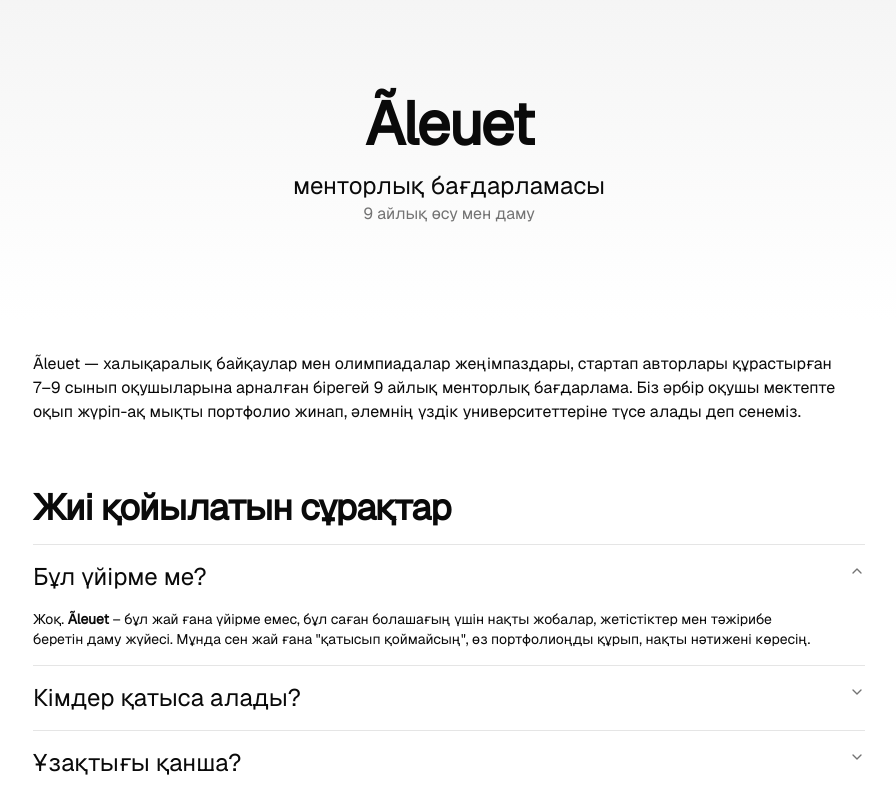
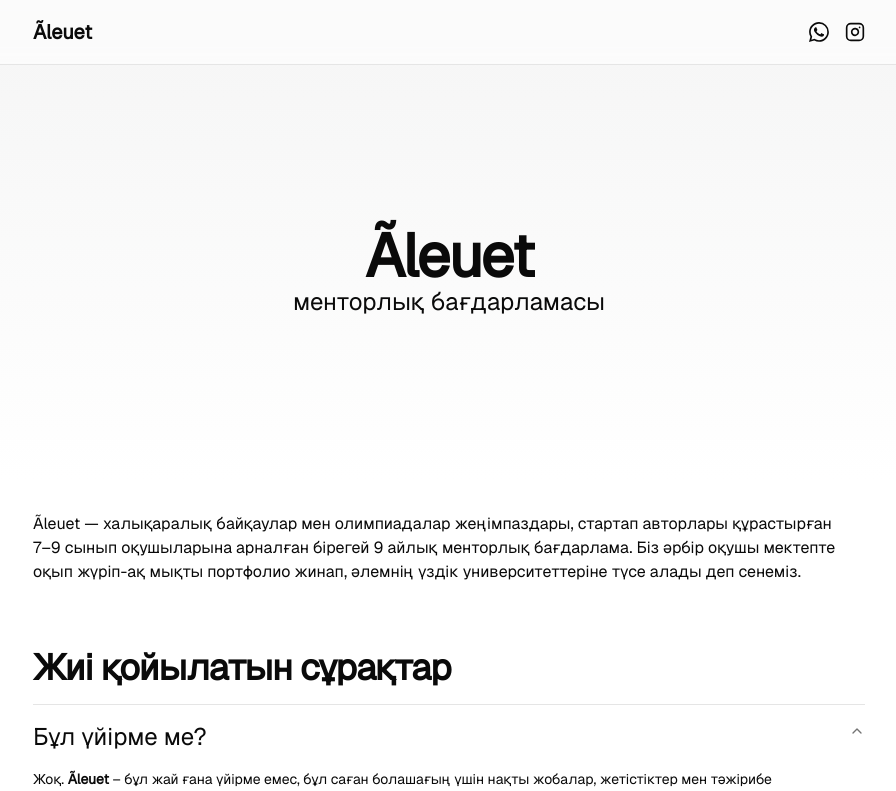
Before and after one commit to decastyle/aleuet, a SvelteKit app: page / in a window 1280 px wide. Shown: the top 791 px of the page, without its empty margins (191-1087 px from the left). Built offline with nearby package versions, Linux system fonts and the light colour scheme.

Commit message:
Navigation bar + Prettier formatting

```diff
--- a/src/app.css
+++ b/src/app.css
@@ -113,8 +113,8 @@
 
 @layer base {
     @font-face {
-    font-family: 'Geist';
-    src: url('/fonts/Geist-Regular.ttf') format('truetype');
+        font-family: "Geist";
+        src: url("/fonts/Geist-Regular.ttf") format("truetype");
         font-style: normal;
         font-weight: normal;
         font-display: swap;
@@ -124,7 +124,7 @@
     }
     body {
         @apply bg-background text-foreground;
-    font-family: 'Geist', sans-serif;
+        font-family: "Geist", sans-serif;
     }
 }
 
--- a/src/routes/+page.svelte
+++ b/src/routes/+page.svelte
@@ -1,166 +1,280 @@
 <script lang="ts">
     import { Separator } from "$lib/components/ui/separator/index.js";
     import * as Accordion from "$lib/components/ui/accordion/index.js";
- import { fade, fly } from 'svelte/transition';
- import { quartOut } from 'svelte/easing';
+    import { fade } from "svelte/transition";
+    import { quartOut } from "svelte/easing";
 </script>
 
+<!-- Navigation Bar -->
 
-<div class="h-[40vh] px-8 mx-auto text-center bg-gradient-to-b from-muted to-background flex items-center justify-center" transition:fade={{duration: 1200, easing: quartOut}}>
- <div class="flex flex-col items-center gap-4">
+<nav
+    class="fixed top-0 left-0 right-0 z-50 bg-card backdrop-blur supports-[backdrop-filter]:bg-background/60 border-b"
+>
+    <div class="flex items-center justify-between h-16 max-w-4xl px-8 mx-auto">
+        <div class="font-bold">
+            <a href="/" class="text-xl">Ãleuet</a>
+        </div>
+        <div class="flex items-center gap-4">
+            <a
+                href="https://wa.me/+77012803322"
+                class="hover:text-primary"
+                aria-label="WhatsApp"
+            >
+                <svg
+                    xmlns="http://www.w3.org/2000/svg"
+                    width="20"
+                    height="20"
+                    fill="currentColor"
+                    class="bi bi-whatsapp"
+                    viewBox="0 0 16 16"
+                >
+                    <path
+                        d="M13.601 2.326A7.85 7.85 0 0 0 7.994 0C3.627 0 .068 3.558.064 7.926c0 1.399.366 2.76 1.057 3.965L0 16l4.204-1.102a7.9 7.9 0 0 0 3.79.965h.004c4.368 0 7.926-3.558 7.93-7.93A7.9 7.9 0 0 0 13.6 2.326zM7.994 14.521a6.6 6.6 0 0 1-3.356-.92l-.24-.144-2.494.654.666-2.433-.156-.251a6.56 6.56 0 0 1-1.007-3.505c0-3.626 2.957-6.584 6.591-6.584a6.56 6.56 0 0 1 4.66 1.931 6.56 6.56 0 0 1 1.928 4.66c-.004 3.639-2.961 6.592-6.592 6.592m3.615-4.934c-.197-.099-1.17-.578-1.353-.646-.182-.065-.315-.099-.445.099-.133.197-.513.646-.627.775-.114.133-.232.148-.43.05-.197-.1-.836-.308-1.592-.985-.59-.525-.985-1.175-1.103-1.372-.114-.198-.011-.304.088-.403.087-.088.197-.232.296-.346.1-.114.133-.198.198-.33.065-.134.034-.248-.015-.347-.05-.099-.445-1.076-.612-1.47-.16-.389-.323-.335-.445-.34-.114-.007-.247-.007-.38-.007a.73.73 0 0 0-.529.247c-.182.198-.691.677-.691 1.654s.71 1.916.81 2.049c.098.133 1.394 2.132 3.383 2.992.47.205.84.326 1.129.418.475.152.904.129 1.246.08.38-.058 1.171-.48 1.338-.943.164-.464.164-.86.114-.943-.049-.084-.182-.133-.38-.232"
+                    />
+                </svg>
+            </a>
+            <a
+                href="https://instagram.com/aleuet.education"
+                class="hover:text-primary"
+                aria-label="Instagram"
+            >
+                <svg
+                    xmlns="http://www.w3.org/2000/svg"
+                    width="20"
+                    height="20"
+                    viewBox="0 0 24 24"
+                    fill="none"
+                    stroke="currentColor"
+                    stroke-width="2"
+                    stroke-linecap="round"
+                    stroke-linejoin="round"
+                >
+                    <rect x="2" y="2" width="20" height="20" rx="5" ry="5" />
+                    <path d="M16 11.37A4 4 0 1 1 12.63 8 4 4 0 0 1 16 11.37z" />
+                    <line x1="17.5" y1="6.5" x2="17.51" y2="6.5" />
+                </svg>
+            </a>
+        </div>
+    </div>
+</nav>
+
+<!-- Main Title -->
+
+<div
+    class="h-[60vh] px-8 mx-auto text-center bg-gradient-to-b from-muted to-background flex items-center justify-center"
+    transition:fade={{ duration: 1200, easing: quartOut }}
+>
+    <div class="flex flex-col items-center pt-16">
         <h1 class="text-6xl font-bold tracking-tight">Ãleuet</h1>
         <div class="flex flex-col items-center">
             <p class="text-2xl">менторлық бағдарламасы</p>
-   <p class="text-muted-foreground">9 айлық өсу мен даму</p>
         </div>
     </div>
 </div>
 
+<!-- Description -->
+
 <div class="max-w-4xl p-8 mx-auto center-grid">
     <p class="flex flex-col gap-4 text-balance">
-  Ãleuet — халықаралық байқаулар мен олимпиадалар жеңімпаздары,
-  стартап авторлары құрастырған 7–9 сынып оқушыларына арналған бірегей 9 айлық менторлық бағдарлама.
-  Біз әрбір оқушы мектепте оқып жүріп-ақ мықты портфолио жинап, әлемнің үздік университеттеріне
-  түсе алады деп сенеміз.
+        Ãleuet — халықаралық байқаулар мен олимпиадалар жеңімпаздары, стартап
+        авторлары құрастырған 7–9 сынып оқушыларына арналған бірегей 9 айлық
+        менторлық бағдарлама. Біз әрбір оқушы мектепте оқып жүріп-ақ мықты
+        портфолио жинап, әлемнің үздік университеттеріне түсе алады деп сенеміз.
     </p>
 </div>
 
+<!-- Frequently Asked Questions -->
+
 <div class="max-w-4xl p-8 mx-auto center-grid">
- <h1 class="flex flex-col w-full gap-4 mb-4 text-4xl font-extrabold tracking-tight scroll-m-20 text-balance">
+    <h1
+        class="flex flex-col w-full gap-4 mb-4 text-4xl font-extrabold tracking-tight scroll-m-20 text-balance"
+    >
         Жиі қойылатын сұрақтар
     </h1>
     <Separator />
     <Accordion.Root type="single" class="w-full" value="item-1">
         <Accordion.Item value="item-1">
-   <Accordion.Trigger class="text-2xl font-regular">Бұл үйірме ме?</Accordion.Trigger>
+            <Accordion.Trigger class="text-2xl font-regular"
+                >Бұл үйірме ме?</Accordion.Trigger
+            >
             <Accordion.Content class="flex flex-col gap-4 text-balance">
                 <p>
-     Жоқ. <strong>Ãleuet</strong> – бұл жай ғана үйірме емес, бұл саған болашағың үшін нақты жобалар, жетістіктер мен тәжірибе беретін даму жүйесі. Мұнда сен жай ғана "қатысып қоймайсың", өз портфолиоңды құрып, нақты нәтижені көресің.
+                    Жоқ. <strong>Ãleuet</strong> – бұл жай ғана үйірме емес, бұл
+                    саған болашағың үшін нақты жобалар, жетістіктер мен тәжірибе
+                    беретін даму жүйесі. Мұнда сен жай ғана "қатысып қоймайсың",
+                    өз портфолиоңды құрып, нақты нәтижені көресің.
                 </p>
             </Accordion.Content>
         </Accordion.Item>
         <Accordion.Item value="item-2">
-   <Accordion.Trigger class="text-2xl font-regular">Кімдер қатыса алады?</Accordion.Trigger>
+            <Accordion.Trigger class="text-2xl font-regular"
+                >Кімдер қатыса алады?</Accordion.Trigger
+            >
             <Accordion.Content class="flex flex-col gap-4 text-balance">
                 <p>
-     Жобаға келесі талаптарға сай келетін барлық 7-9 сынып оқушылары қатыса алады:
+                    Жобаға келесі талаптарға сай келетін барлық 7-9 сынып
+                    оқушылары қатыса алады:
                 </p>
                 <p>
-     - сабақтан тыс уақытта өзін дамытқысы келетіндер<br>
-     - жаңа нәрсені байқап көруден қорықпайтындар<br>
+                    - сабақтан тыс уақытта өзін дамытқысы келетіндер<br />
+                    - жаңа нәрсені байқап көруден қорықпайтындар<br />
                     - шетелде оқуды немесе жай ғана өмірдегі өз бағытын табуды армандайтындар.
                 </p>
                 <p>
-     Бұрын олимпиадаларға немесе жобаларға қатысқан болуың міндетті емес. Ең бастысы – өсуге және әрекет етуге деген ынтаң!
+                    Бұрын олимпиадаларға немесе жобаларға қатысқан болуың
+                    міндетті емес. Ең бастысы – өсуге және әрекет етуге деген
+                    ынтаң!
                 </p>
             </Accordion.Content>
         </Accordion.Item>
         <Accordion.Item value="item-3">
-   <Accordion.Trigger class="text-2xl font-regular">Ұзақтығы қанша?</Accordion.Trigger>
+            <Accordion.Trigger class="text-2xl font-regular"
+                >Ұзақтығы қанша?</Accordion.Trigger
+            >
             <Accordion.Content class="flex flex-col gap-4 text-balance">
                 <p>
-     Бағдарлама қыркүйектен мамыр айына дейін, яғни <strong>9 айға</strong> созылады. Бұл – толыққанды оқу жылы сияқты, бірақ мұнда бағаға емес, дағдыларға, жетістіктерге және портфолиоға баса назар аударылады.
+                    Бағдарлама қыркүйектен мамыр айына дейін, яғни <strong
+                        >9 айға</strong
+                    >
+                    созылады. Бұл – толыққанды оқу жылы сияқты, бірақ мұнда бағаға
+                    емес, дағдыларға, жетістіктерге және портфолиоға баса назар аударылады.
                 </p>
             </Accordion.Content>
         </Accordion.Item>
         <Accordion.Item value="item-4">
-   <Accordion.Trigger class="text-2xl font-regular">Неше бағыт таңдауға болады?</Accordion.Trigger>
+            <Accordion.Trigger class="text-2xl font-regular"
+                >Неше бағыт таңдауға болады?</Accordion.Trigger
+            >
             <Accordion.Content class="flex flex-col gap-4 text-balance">
                 <p>
-     Нақты нәтижеге қол жеткізу үшін және бірнеше нәрсеге шашырап кетпеу үшін 1-2 бағыт таңдауға болады. Егер басында қай бағытты таңдайтыныңды білмесең, қорықпа. Қыркүйекте барлық бағыттармен танысып, өзіңе ұнағанын таңдауға мүмкіндік беретін кіріспе сессиясы болады.
+                    Нақты нәтижеге қол жеткізу үшін және бірнеше нәрсеге шашырап
+                    кетпеу үшін 1-2 бағыт таңдауға болады. Егер басында қай
+                    бағытты таңдайтыныңды білмесең, қорықпа. Қыркүйекте барлық
+                    бағыттармен танысып, өзіңе ұнағанын таңдауға мүмкіндік
+                    беретін кіріспе сессиясы болады.
                 </p>
             </Accordion.Content>
         </Accordion.Item>
         <Accordion.Item value="item-5">
-   <Accordion.Trigger class="text-2xl font-regular">Қай бағыт маған сәйкес келетінін қалай түсінуге болады?</Accordion.Trigger>
+            <Accordion.Trigger class="text-2xl font-regular"
+                >Қай бағыт маған сәйкес келетінін қалай түсінуге болады?</Accordion.Trigger
+            >
             <Accordion.Content class="flex flex-col gap-4 text-balance">
                 <p>
-     Біз саған таңдау жасауға көмектесеміз! Бағдарламаның басында сен mini-тест пен воркшоптан өтесің, соның нәтижесінде:
+                    Біз саған таңдау жасауға көмектесеміз! Бағдарламаның басында
+                    сен mini-тест пен воркшоптан өтесің, соның нәтижесінде:
                 </p>
                 <p>
-     - өзіңнің мықты тұстарыңды.<br>
-     - саған шынымен не қызық екенін.<br>
+                    - өзіңнің мықты тұстарыңды.<br />
+                    - саған шынымен не қызық екенін.<br />
                     - қай салада көбірек өсе алатыныңды білесің.
                 </p>
                 <p>
-     Сонымен қатар, бағдарлама басталмас бұрын әр бағыттың менторларымен сөйлесіп, таңдаған бағытыңның өзіңе толықтай сәйкес келетініне көз жеткізе аласың!
+                    Сонымен қатар, бағдарлама басталмас бұрын әр бағыттың
+                    менторларымен сөйлесіп, таңдаған бағытыңның өзіңе толықтай
+                    сәйкес келетініне көз жеткізе аласың!
                 </p>
             </Accordion.Content>
         </Accordion.Item>
         <Accordion.Item value="item-6">
-   <Accordion.Trigger class="text-2xl font-regular">Менторлар деген кімдер?</Accordion.Trigger>
+            <Accordion.Trigger class="text-2xl font-regular"
+                >Менторлар деген кімдер?</Accordion.Trigger
+            >
             <Accordion.Content class="flex flex-col gap-4 text-balance">
                 <p>
                     Менторлар – бұл 12-сынып оқушылары, олардың тәжірибесі мол:
                 </p>
                 <p>
-     - олимпиадаларда, хакатондарда және ғылыми жобалар байқауларында жеңіске жеткен.<br>
-     - тағылымдамадан өтіп, өз бағытын A-дан Я-ға дейін зерттеген.<br>
+                    - олимпиадаларда, хакатондарда және ғылыми жобалар
+                    байқауларында жеңіске жеткен.<br />
+                    - тағылымдамадан өтіп, өз бағытын A-дан Я-ға дейін зерттеген.<br
+                    />
                     - стартаптар мен медиа жобалар құрып, код жазған.
                 </p>
                 <p>
-     Олар арнайы іріктеуден, оқытудан өтіп, оқу жылы бойы саған қолдау көрсетуге дайын!
+                    Олар арнайы іріктеуден, оқытудан өтіп, оқу жылы бойы саған
+                    қолдау көрсетуге дайын!
                 </p>
             </Accordion.Content>
         </Accordion.Item>
         <Accordion.Item value="item-7">
-   <Accordion.Trigger class="text-2xl font-regular">Нәтижесінде мен не аламын?</Accordion.Trigger>
+            <Accordion.Trigger class="text-2xl font-regular"
+                >Нәтижесінде мен не аламын?</Accordion.Trigger
+            >
             <Accordion.Content class="flex flex-col gap-4 text-balance">
+                <p>Бағдарлама соңында сен:</p>
                 <p>
-     Бағдарлама соңында сен:
-    </p>
-    <p>
-     - өз бағытың бойынша құнды білім аласың,<br>
-     - шағын портфолио жасайсың (бағытқа байланысты: мақала, сайт, жоба, сұхбат және т.б.),<br>
-     - ментордан пікір (отзыв) аласың,<br>
-     - болашағыңды қалай құру керектігін және өз күшіңнің неде екенін түсінесің,<br>
+                    - өз бағытың бойынша құнды білім аласың,<br />
+                    - шағын портфолио жасайсың (бағытқа байланысты: мақала, сайт,
+                    жоба, сұхбат және т.б.),<br />
+                    - ментордан пікір (отзыв) аласың,<br />
+                    - болашағыңды қалай құру керектігін және өз күшіңнің неде екенін
+                    түсінесің,<br />
                     - пікірлес достардан құралған команда табасың.
                 </p>
                 <p>
-     Ең бастысы – жоба барысында алған білімің мен тәжірибеңнің арқасында өзіңді және өз қызығушылықтарыңды тереңірек түсіне бастайсың!
+                    Ең бастысы – жоба барысында алған білімің мен тәжірибеңнің
+                    арқасында өзіңді және өз қызығушылықтарыңды тереңірек түсіне
+                    бастайсың!
                 </p>
             </Accordion.Content>
         </Accordion.Item>
         <Accordion.Item value="item-8">
-   <Accordion.Trigger class="text-2xl font-regular">Бұл шетелде оқуға түсуге көмектесе ме?</Accordion.Trigger>
+            <Accordion.Trigger class="text-2xl font-regular"
+                >Бұл шетелде оқуға түсуге көмектесе ме?</Accordion.Trigger
+            >
             <Accordion.Content class="flex flex-col gap-4 text-balance">
                 <p>
-     Иә! Шетелде грантқа тапсыратындар әрқашан оқудан тыс белсенділігін (extracurricular activities), көшбасшылық қасиеттерін (leadership), қоғамға тигізген әсерін (impact) және жобаларын көрсетеді. Біз саған осының бәрін дәл қазірден бастап, асықпай, күйзеліссіз, жүйелі түрде құруға көмектесеміз.
+                    Иә! Шетелде грантқа тапсыратындар әрқашан оқудан тыс
+                    белсенділігін (extracurricular activities), көшбасшылық
+                    қасиеттерін (leadership), қоғамға тигізген әсерін (impact)
+                    және жобаларын көрсетеді. Біз саған осының бәрін дәл
+                    қазірден бастап, асықпай, күйзеліссіз, жүйелі түрде құруға
+                    көмектесеміз.
                 </p>
             </Accordion.Content>
         </Accordion.Item>
         <Accordion.Item value="item-9">
-   <Accordion.Trigger class="text-2xl font-regular">Сабақтармен және басқа үйірмелермен қатар алып жүруге бола ма?</Accordion.Trigger>
+            <Accordion.Trigger class="text-2xl font-regular"
+                >Сабақтармен және басқа үйірмелермен қатар алып жүруге бола ма?</Accordion.Trigger
+            >
             <Accordion.Content class="flex flex-col gap-4 text-balance">
                 <p>
-     Әрине! Ментормен кездесулер, топтық сабақтар мен бағыт бойынша жиналыстар аптасына жалпы 3 рет, 60 минуттан өтеді, оған қоса өз жобаңды жасауға және тапсырмаларды орындауға уақыт арнайсың. Егер уақытты дұрыс жоспарлай білсең (ал біз оны да үйретеміз), сабаққа да, демалысқа да, өз шаруаларыңа да уақытың жеткілікті болады.
+                    Әрине! Ментормен кездесулер, топтық сабақтар мен бағыт
+                    бойынша жиналыстар аптасына жалпы 3 рет, 60 минуттан өтеді,
+                    оған қоса өз жобаңды жасауға және тапсырмаларды орындауға
+                    уақыт арнайсың. Егер уақытты дұрыс жоспарлай білсең (ал біз
+                    оны да үйретеміз), сабаққа да, демалысқа да, өз шаруаларыңа
+                    да уақытың жеткілікті болады.
                 </p>
             </Accordion.Content>
         </Accordion.Item>
         <Accordion.Item value="item-10">
-   <Accordion.Trigger class="text-2xl font-regular">Егер мен Ақтауда/Қазақстанда тұрмасам, қатыса аламын ба?</Accordion.Trigger>
+            <Accordion.Trigger class="text-2xl font-regular"
+                >Егер мен Ақтауда/Қазақстанда тұрмасам, қатыса аламын ба?</Accordion.Trigger
+            >
             <Accordion.Content class="flex flex-col gap-4 text-balance">
                 <p>
-     Иә! Бізде сабақтар онлайн форматта өтеді, сондықтан, қай аймақтан екеніңе қарамастан, біздің бағдарламаға қатыса аласың.
+                    Иә! Бізде сабақтар онлайн форматта өтеді, сондықтан, қай
+                    аймақтан екеніңе қарамастан, біздің бағдарламаға қатыса
+                    аласың.
                 </p>
             </Accordion.Content>
         </Accordion.Item>
     </Accordion.Root>
 </div>
 
+<!-- Footer -->
 
-<footer class="px-4 py-12 bg-card">
-
- <div class="flex flex-col items-center justify-between max-w-4xl gap-8 p-8 mx-auto sm:flex-row">
-
+<footer class="px-4 py-12 bg-gradient-to-b from-background to-card">
+    <div
+        class="flex flex-col items-center justify-between max-w-4xl gap-8 p-8 mx-auto sm:flex-row"
+    >
         <div class="flex flex-col items-center sm:items-start">
             <h3 class="text-xl font-bold">Ãleuet</h3>
             <p class="text-sm text-muted-foreground">менторлық бағдарламасы</p>
         </div>
 
-  <div class="text-sm">
-   © 2024 Ãleuet. All rights reserved.
-  </div>
-
+        <div class="text-sm">© 2024 Ãleuet. All rights reserved.</div>
     </div>
 </footer>
```
Also changed, not shown: src/routes/+layout.svelte (indentation only). Lines whose indentation alone changed are shown as unchanged.
